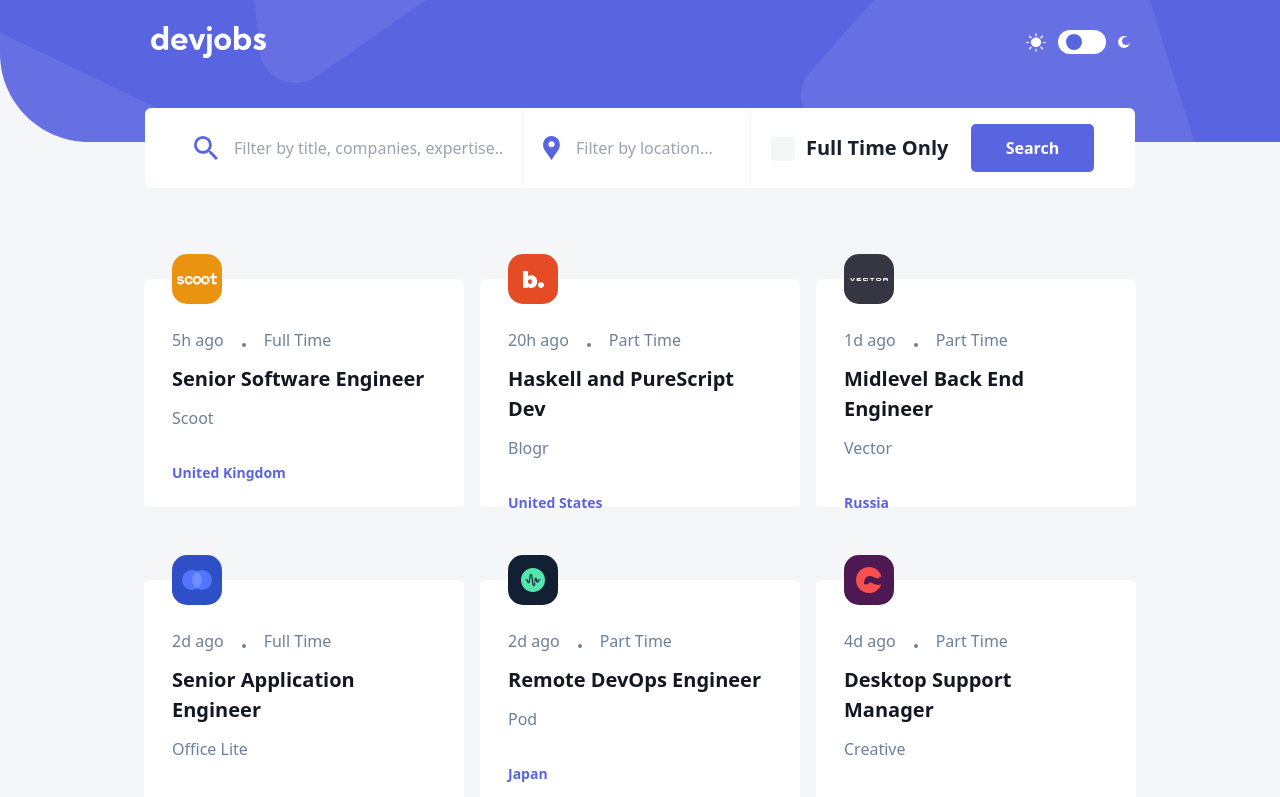
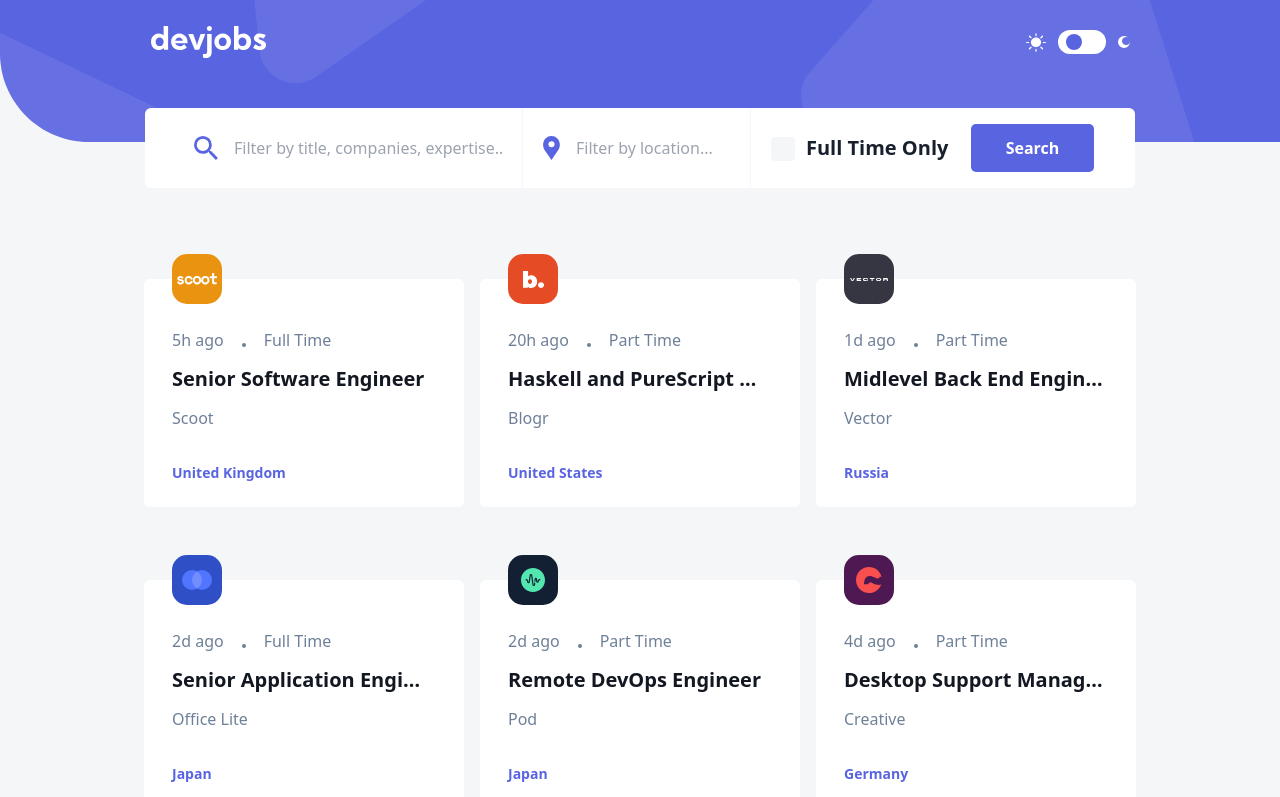
Before and after one commit to Bless12Ahadjie/devjobs, an Angular app: page / in a window 1280 px wide. Shown: the top 797 px of the page. Built offline with nearby package versions, Linux system fonts and the light colour scheme.

Commit message:
wraped my text when width is met with an ellipse

```diff
--- a/src/app/app.routes.ts
+++ b/src/app/app.routes.ts
@@ -1,6 +1,7 @@
 import { Routes } from '@angular/router';
 import { JobdetailsComponent } from './shared/pages/jobdetails/jobdetails.component';
 import { ApplayoutComponent } from './shared/pages/applayout/applayout.component';
+import { SkeletonComponent } from './shared/components/skeleton/skeleton.component';
 
 export const routes: Routes = [
     {'path': '' , component: ApplayoutComponent},
--- a/src/styles.css
+++ b/src/styles.css
@@ -75,3 +75,13 @@ body{
     -ms-transform: rotate(45deg);
     transform: rotate(45deg);
   }
+
+  .wrap-text {
+    white-space: normal; /* Allow the text to wrap */
+    word-break: break-all; /* Break the text at any character if it reaches the maximum width */
+  }
+  .job-title {
+    white-space: nowrap; /* Prevent text from wrapping */
+    overflow: hidden; /* Hide any overflowing text */
+    text-overflow: ellipsis; /* Show ellipsis when text is cut off */
+  }
```
